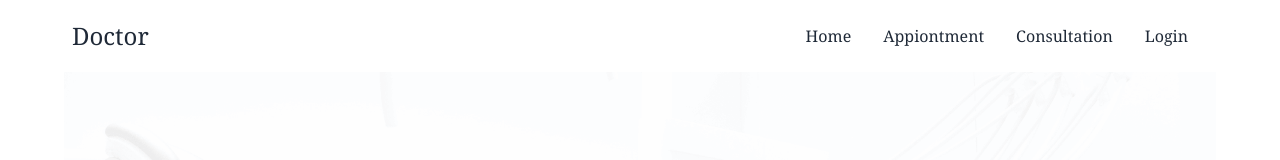
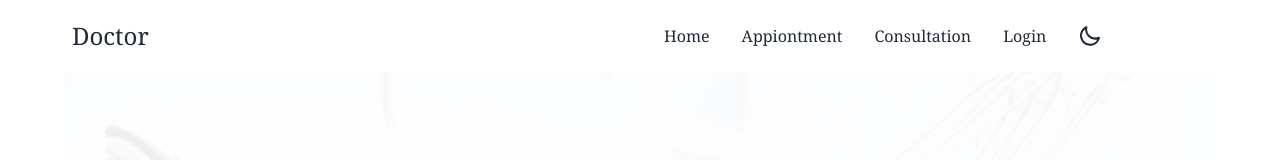
Before and after one commit to prasanjitsarker3/doctor-portal, a React (Vite) app: page / in a window 1280 px wide. Shown: the top 160 px of the page. Built offline with nearby package versions, Linux system fonts and the light colour scheme; no server answers.

Commit message:
Code Changing

```diff
--- a/src/components/Dashboard/DashboardLayout.jsx
+++ b/src/components/Dashboard/DashboardLayout.jsx
@@ -21,7 +21,7 @@
                     <Outlet></Outlet>
 
                 </div>
-                <div className="drawer-side">
+                <div className="drawer-side z-50">
                     <label htmlFor="dsahboard-drawer" className="drawer-overlay"></label>
                     <ul className="menu p-4 h-full bg-[#19D3AE] hover:bg-[#34bea3] font-bold pt-12 text-white z-90">
                         {/* Sidebar content here */}
--- a/src/components/HeadAndFooter/Header.jsx
+++ b/src/components/HeadAndFooter/Header.jsx
@@ -1,4 +1,4 @@
-import { useContext } from "react";
+import { useContext, useEffect, useState } from "react";
 import { Link } from "react-router-dom";
 import { AuthContext } from "../Authentication/AuthProvider";
 
@@ -14,25 +14,47 @@
                 console.log(error);
             })
     }
+    const [theme, setTheme] = useState(localStorage.getItem('theme') ? localStorage.getItem('theme') : 'light');
+
+    useEffect(() => {
+        localStorage.setItem('theme', theme);
+        const allTheme = localStorage.getItem('theme');
+        document.querySelector('html').setAttribute('data-theme', allTheme);
+    }, [theme])
+    const themehandle = n => {
+        if (n.target.checked) {
+            setTheme('dark')
+        }
+        else {
+            setTheme('light')
+        }
+    }
     const options = <>
         <li><Link to='/'>Home</Link></li>
         <li><Link to='/appointment'>Appiontment </Link></li>
         <li><Link to='/consultation'>Consultation</Link></li>
         {
             user ? <> <li><Link to='/dashboard/dashboardInfo'>Dashboard</Link></li>
-                <li className="lg:tooltip-left" data-tip={user?.displayName}><Link onClick={handleLogOut}>Logout</Link></li></>
+                <li className="lg:tooltip lg:tooltip-bottom" data-tip={user?.displayName}><Link onClick={handleLogOut}>Logout</Link></li></>
                 : <li><Link to='/login'>Login</Link></li>
         }
+        <li>
+            <label className="swap swap-rotate">
+                <input style={{ display: 'none' }} onClick={themehandle} type="checkbox" className="toggle toggle-md text-white !" checked={theme === 'light' ? false : true} />
+                <svg className="swap-on fill-current w-6 h-6" xmlns="http://www.w3.org/2000/svg" viewBox="0 0 24 24"><path d="M5.64,17l-.71.71a1,1,0,0,0,0,1.41,1,1,0,0,0,1.41,0l.71-.71A1,1,0,0,0,5.64,17ZM5,12a1,1,0,0,0-1-1H3a1,1,0,0,0,0,2H4A1,1,0,0,0,5,12Zm7-7a1,1,0,0,0,1-1V3a1,1,0,0,0-2,0V4A1,1,0,0,0,12,5ZM5.64,7.05a1,1,0,0,0,.7.29,1,1,0,0,0,.71-.29,1,1,0,0,0,0-1.41l-.71-.71A1,1,0,0,0,4.93,6.34Zm12,.29a1,1,0,0,0,.7-.29l.71-.71a1,1,0,1,0-1.41-1.41L17,5.64a1,1,0,0,0,0,1.41A1,1,0,0,0,17.66,7.34ZM21,11H20a1,1,0,0,0,0,2h1a1,1,0,0,0,0-2Zm-9,8a1,1,0,0,0-1,1v1a1,1,0,0,0,2,0V20A1,1,0,0,0,12,19ZM18.36,17A1,1,0,0,0,17,18.36l.71.71a1,1,0,0,0,1.41,0,1,1,0,0,0,0-1.41ZM12,6.5A5.5,5.5,0,1,0,17.5,12,5.51,5.51,0,0,0,12,6.5Zm0,9A3.5,3.5,0,1,1,15.5,12,3.5,3.5,0,0,1,12,15.5Z" /></svg>
+                <svg className="swap-off fill-current w-6 h-6" xmlns="http://www.w3.org/2000/svg" viewBox="0 0 24 24"><path d="M21.64,13a1,1,0,0,0-1.05-.14,8.05,8.05,0,0,1-3.37.73A8.15,8.15,0,0,1,9.08,5.49a8.59,8.59,0,0,1,.25-2A1,1,0,0,0,8,2.36,10.14,10.14,0,1,0,22,14.05,1,1,0,0,0,21.64,13Zm-9.5,6.69A8.14,8.14,0,0,1,7.08,5.22v.27A10.15,10.15,0,0,0,17.22,15.63a9.79,9.79,0,0,0,2.1-.22A8.11,8.11,0,0,1,12.14,19.73Z" /></svg>
+            </label>
+        </li>
 
     </>
     return (
-        <div className="navbar z-30">
+        <div className="navbar bg-base-100 z-50 sticky top-0">
             <div className="navbar-start z-50">
                 <div className="dropdown">
                     <label tabIndex={0} className="btn btn-ghost lg:hidden">
                         <svg xmlns="http://www.w3.org/2000/svg" className="h-5 w-5" fill="none" viewBox="0 0 24 24" stroke="currentColor"><path strokeLinecap="round" strokeLinejoin="round" strokeWidth="2" d="M4 6h16M4 12h8m-8 6h16" /></svg>
                     </label>
-                    <ul tabIndex={0} className=" text-black font-bold menu menu-compact dropdown-content  p-2 shadow rounded-box  text-base font-serif">
+                    <ul tabIndex={0} className="bg-base-200  font-bold menu menu-compact dropdown-content  shadow rounded-box  text-base font-serif">
                         {options}
                     </ul>
                 </div>
@@ -41,8 +63,8 @@
                     {/* <img src="https://img.freepik.com/premium-vector/medical-halth-care-icon_602006-1945.jpg?size=626&ext=jpg&ga=GA1.2.2060036261.1681297115&semt=ais" alt="" className="" height={'10px'} width={'180px'} /> */}
                 </Link>
             </div>
-            <div className="navbar-end hidden lg:flex">
-                <ul className="menu menu-horizontal px-1 text-base  font-serif">
+            <div className="navbar-center hidden lg:flex">
+                <ul className="menu menu-horizontal  text-base  font-serif">
                     {options}
                 </ul>
             </div>
--- a/src/components/HomePage/Home/Contact.jsx
+++ b/src/components/HomePage/Home/Contact.jsx
@@ -60,7 +60,7 @@
                     <button
                         onClick={handleSubmitFeedBack}
                         type='submit'
-                        className='btn bg-[#19D3AE] hover:bg-[#34bea3] w-full'
+                        className='btn bg-[#19D3AE] hover:bg-[#34bea3] text-white w-full'
                     >
                         Submit Feedback
                     </button>
--- a/src/components/HomePage/Home/MakeAppoinment.jsx
+++ b/src/components/HomePage/Home/MakeAppoinment.jsx
@@ -13,7 +13,7 @@
                         <h1 className="text-4xl font-bold text-white ">Make an appointment Today</h1>
                         <p className="py-6 text-white">It is a long established fact that a reader will be distracted by the readable content of a page when looking at its layout. The point of using Lorem Ipsumis that it has a more-or-less normal distribution of letters,as opposed to using Content here, content here, making it look like readable English. Many desktop publishing packages and web page</p>
                         {/* <button className="btn btn-primary">Appointment</button> */}
-                        <button className="btn bg-[#19D3AE] hover:bg-[#34bea3]">Appointment</button>
+                        <button className="btn bg-[#19D3AE] hover:bg-[#34bea3] text-white border-none">Appointment</button>
                     </div>
                 </div>
             </div>
```
Also changed, not shown: src/components/Dashboard/AdminDashboard/ManagedConsultation.jsx (line endings or trailing spaces).
